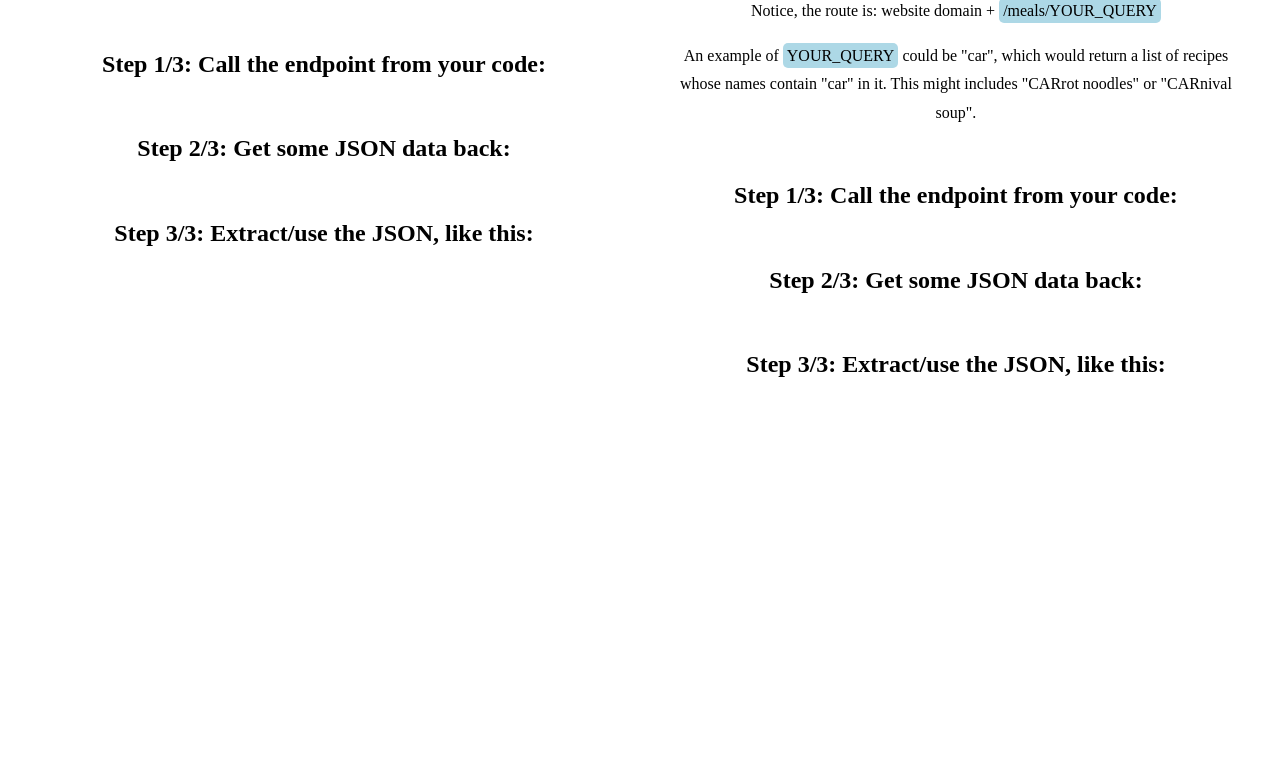
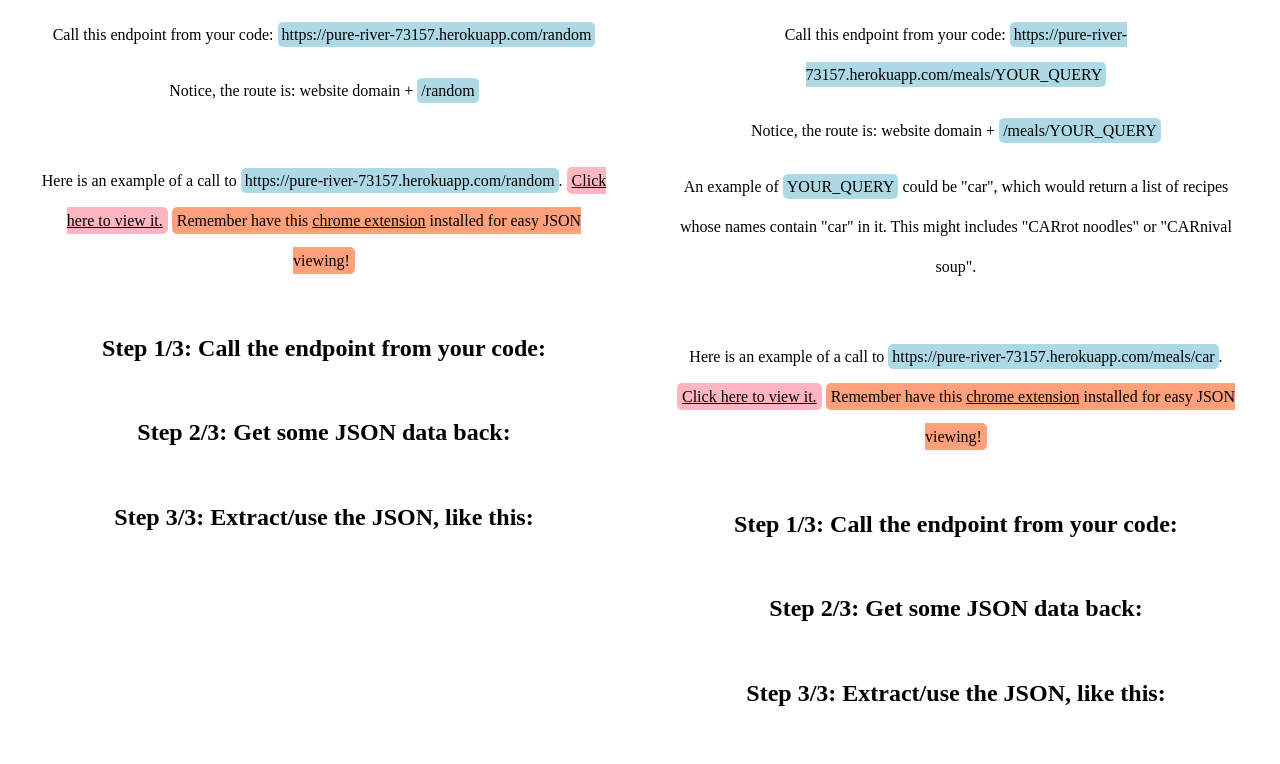
Before and after one commit to mattrltrent/csc_130_proj2_backend, a website: page views/dashboard.html in a window 1280 px wide. Shown: the part 405-1169 px from the top of the page. Before the commit the page ends 847 px from the top, so only its background shows below. Drawn offline with Linux system fonts and the light colour scheme; files that its build step writes are made by us from their sources.

Commit message:
updated docs

```diff
--- a/public/styles.css
+++ b/public/styles.css
@@ -6,12 +6,26 @@ h1 {
   text-decoration: underline;
 }
 
+.tip {
+  background-color: lightsalmon;
+  padding: 5px;
+  border-radius: 5px;
+  line-height: 2.5;
+}
+
+.highlight {
+  background-color: lightpink;
+  padding: 5px;
+  border-radius: 5px;
+  line-height: 2.5;
+}
+
 a {
   color: black;
 }
 
 p {
-  line-height: 1.8;
+  line-height: 2.5;
 }
 
 .code {
--- a/views/dashboard.html
+++ b/views/dashboard.html
@@ -12,12 +12,17 @@
     <i><p>This is my special feature: <a target="_blank" href="https://matthewtrent.me">proof it's me.</a></p></i>
     <i>    <p>Credit of course to <a target="_blank" href="https://www.themealdb.com/">https://www.themealdb.com</a> for the actual data.</p></i>
     <i><p>Use at your own risk; this is just my "special feature". No guarantee it works perfectly.</p></i>
+    <b class="tip">HOT TIP: Download this <a target="_blank" href="https://chrome.google.com/webstore/detail/json-formatter/bcjindcccaagfpapjjmafapmmgkkhgoa?hl=en">chrome extension</a> to view JSON data in the browswer WAY nicer. This makes it really easy to work with!</b>
+    <br>
+    <br>
     <div class="row">
         <div class="column">
             <h1>Get random recipe:</h1>
             <br>
-            <p>Call this endpoint from your code: <span class="code"><a href="https://pure-river-73157.herokuapp.com/random">https://pure-river-73157.herokuapp.com/random</a></span></p>
+            <p>Call this endpoint from your code: <span class="code">https://pure-river-73157.herokuapp.com/random</span></p>
             <p>Notice, the route is: website domain + <span class="code">/random</span></p>
+            <br>
+            <p>Here is an example of a call to <span class="code">https://pure-river-73157.herokuapp.com/random</span>. <a href="https://pure-river-73157.herokuapp.com/random"><span class="highlight">Click here to view it.</span></a> <span class="tip">Remember have this <a target="_blank" href="https://chrome.google.com/webstore/detail/json-formatter/bcjindcccaagfpapjjmafapmmgkkhgoa?hl=en">chrome extension</a> installed for easy JSON viewing!</span></p>
             <br>
             <h2>Step 1/3: Call the endpoint from your code:</h2>
             <script src="https://gist.github.com/mattrltrent/29063990f507647e829358d6807ef9e1.js"></script>            <br>
@@ -28,9 +33,11 @@
         <div class="column">
             <h1>Get list of recipes from a search query:</h1>
             <br>
-            <p>Call this endpoint from your code: <span class="code"><a href="https://pure-river-73157.herokuapp.com/meals/car">https://pure-river-73157.herokuapp.com/meals/YOUR_QUERY</a></span></p>
+            <p>Call this endpoint from your code: <span class="code">https://pure-river-73157.herokuapp.com/meals/YOUR_QUERY</span></p>
             <p>Notice, the route is: website domain + <span class="code">/meals/YOUR_QUERY</span></p>
             <p>An example of <span class="code">YOUR_QUERY</span> could be "car", which would return a list of recipes whose names contain "car" in it. This might includes "CARrot noodles" or "CARnival soup".</p>
+            <br>
+            <p>Here is an example of a call to <span class="code">https://pure-river-73157.herokuapp.com/meals/car</span>. <a href="https://pure-river-73157.herokuapp.com/meals/car"><span class="highlight">Click here to view it.</span></a> <span class="tip">Remember have this <a target="_blank" href="https://chrome.google.com/webstore/detail/json-formatter/bcjindcccaagfpapjjmafapmmgkkhgoa?hl=en">chrome extension</a> installed for easy JSON viewing!</span></p>
             <br>
             <h2>Step 1/3: Call the endpoint from your code:</h2>
             <script src="https://gist.github.com/mattrltrent/53c6c370c5399cebb5c60c82077b5281.js"></script>            <br>
```
